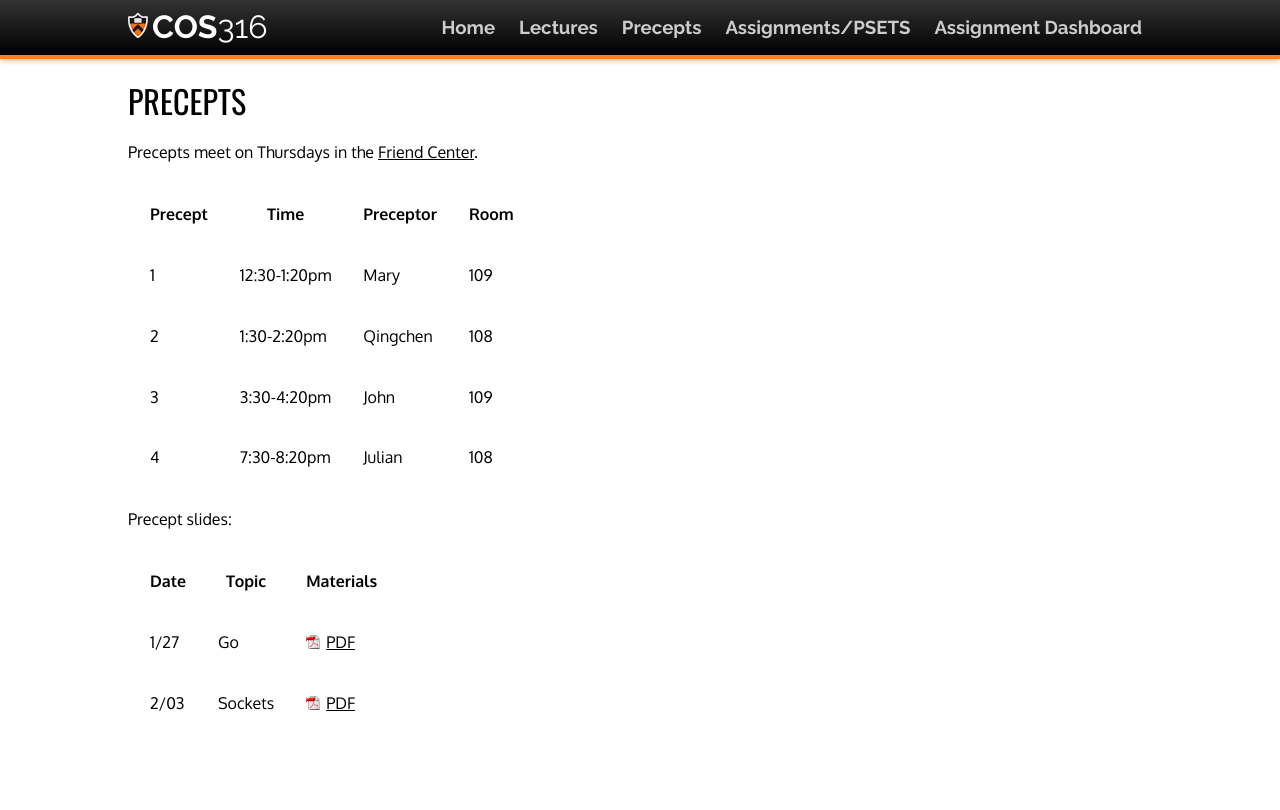
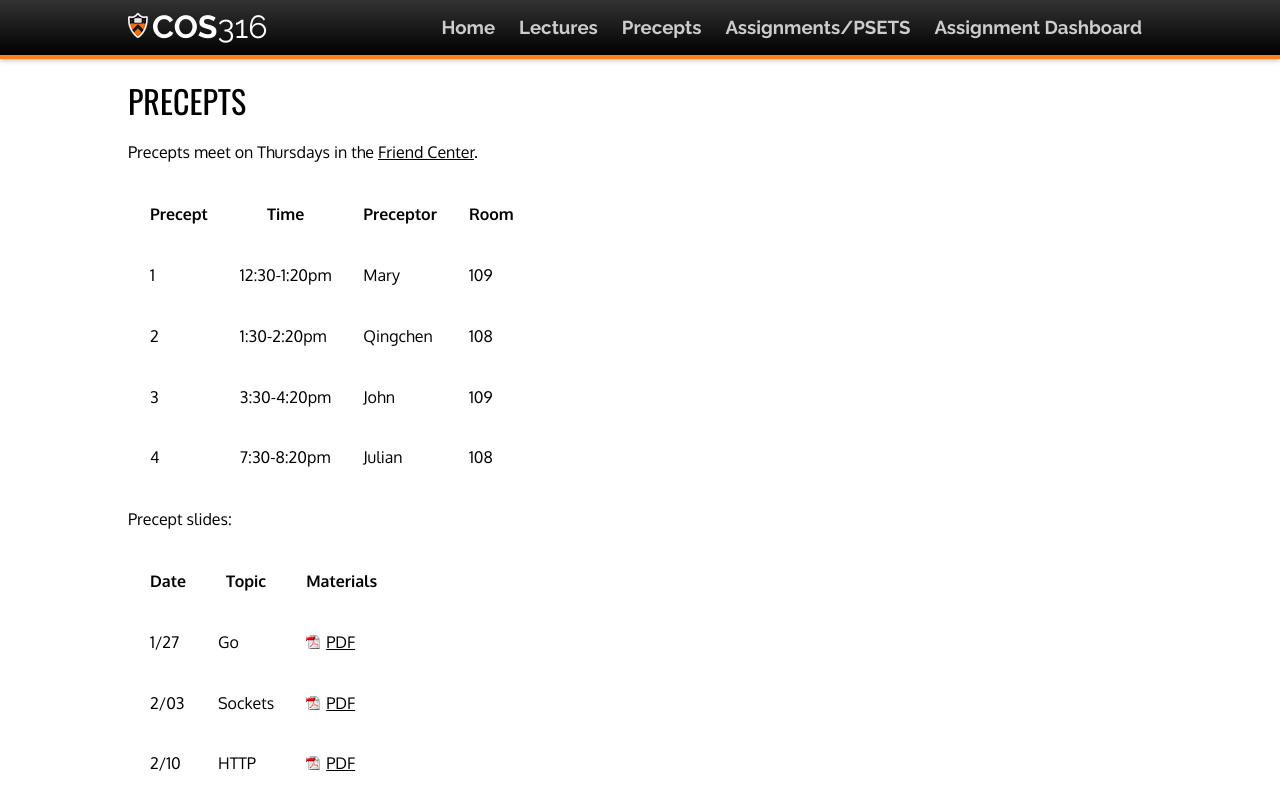
Before and after one commit to cos316/cos316-web, a Jekyll site: the page built from precepts.md, in a window 1280 px wide. Shown: the top 810 px of the page. Built offline with Jekyll 4.4.1, drawn with Linux system fonts in a browser that asks for light colours; nearby versions of some CDN libraries.

Commit message:
upload precept 3

```diff
--- a/precepts.md
+++ b/precepts.md
@@ -18,9 +18,9 @@ Precept slides:
 |-------|----------|----------------|
 | 1/27  | Go       | [PDF](/precepts/Go-Programming.pdf) |
 | 2/03  | Sockets  | [PDF](/precepts/Socket-Programming.pdf) |
+| 2/10  | HTTP     | [PDF](/precepts/HTTP.pdf) |
 
 <!--
-| 2/10  | HTTP     | [PDF](/precepts/HTTP.pdf) |
 | 2/17  | Tests and Benchmarks | [PDF](/precepts/Testing-and-Benchmarking.pdf) |
 | 2/24  | Caches   | [PDF](/precepts/Cache-Eviction.pdf) |
 | 3/03  | SQL      | [PDF](/precepts/SQL.pdf) |
```
Also changed, not shown: 1 other file.
